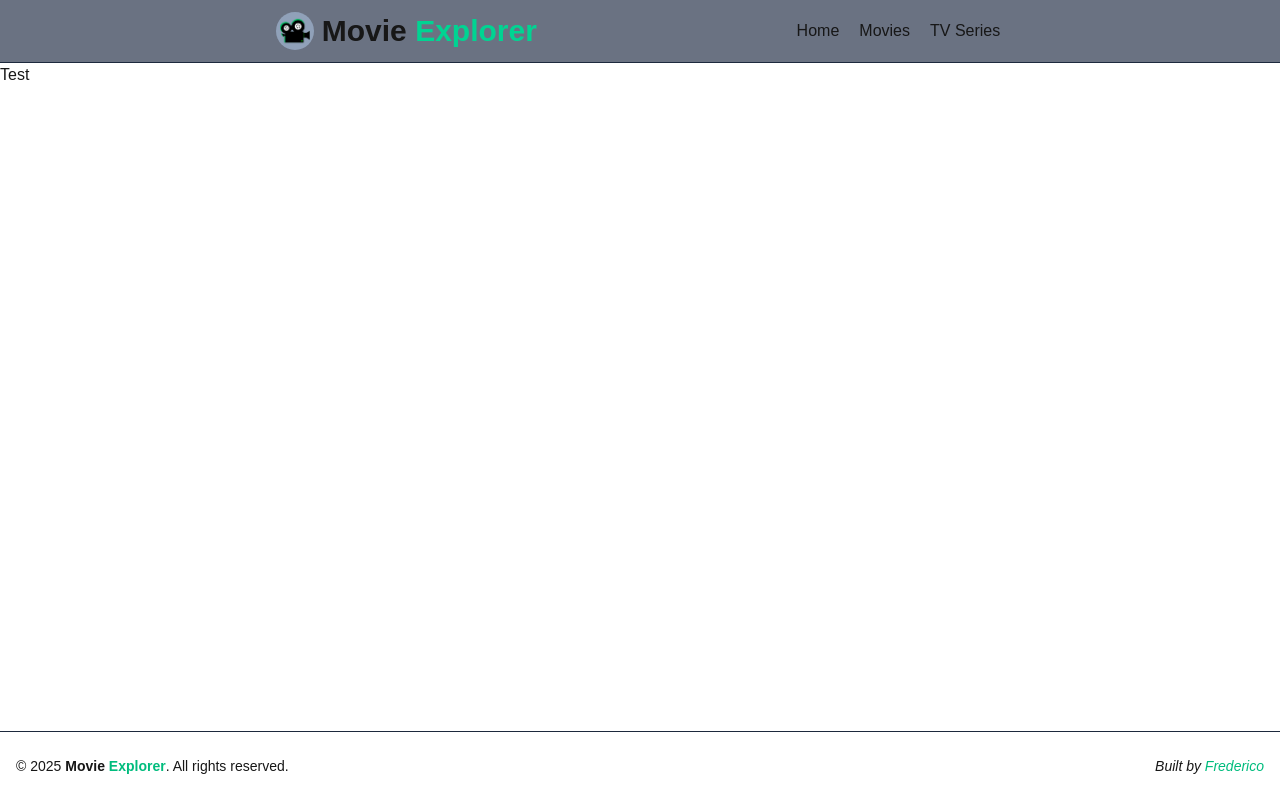
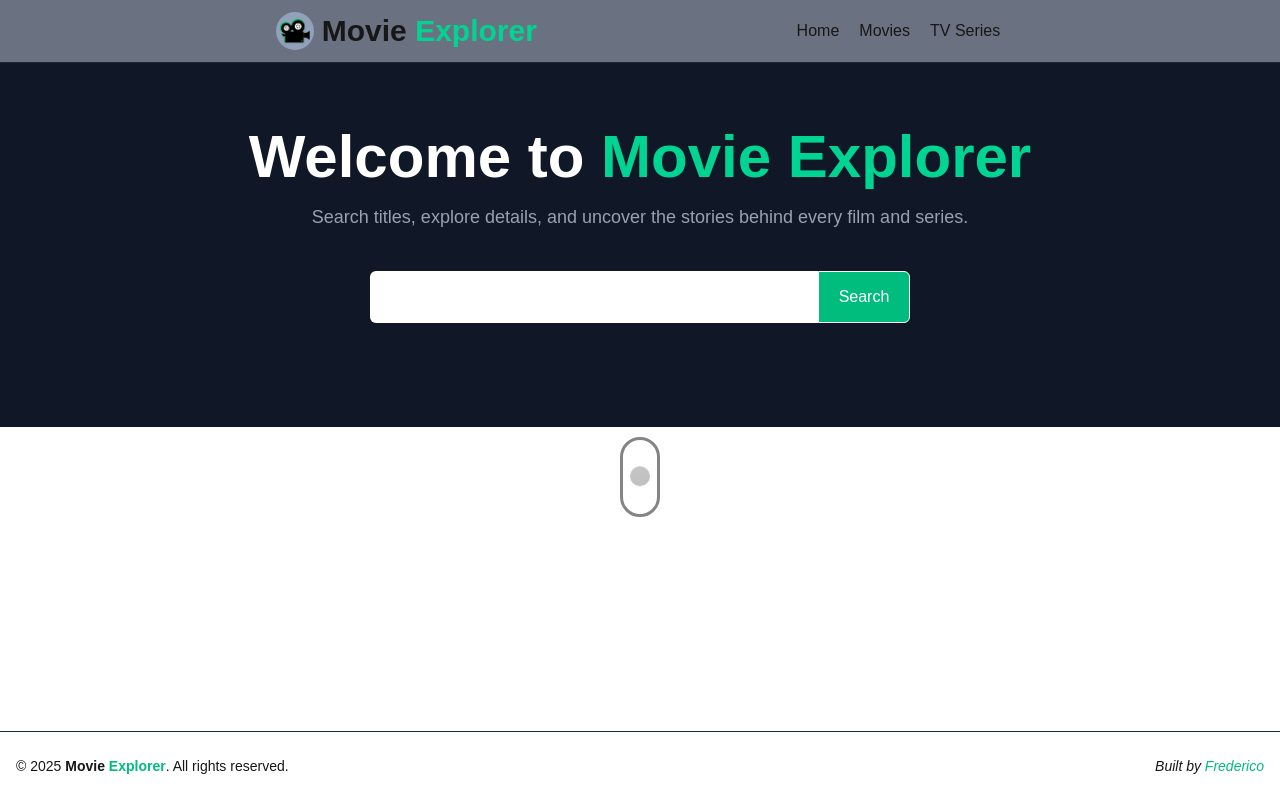
Before and after one commit to FredH2O/movie-explorer, a Next.js app: page / in a window 1280 px wide. Built offline with nearby package versions, Linux system fonts and the light colour scheme.

Commit message:
feat: add ScrollDown feature

```diff
--- a/app/layout.tsx
+++ b/app/layout.tsx
@@ -15,8 +15,8 @@ const geistMono = Geist_Mono({
 });
 
 export const metadata: Metadata = {
-  title: "Create Next App",
-  description: "Generated by create next app",
+  title: "Movie Explorer",
+  description: "Movie Explorer is designed to see movies and series by depth.",
 };
 
 export default function RootLayout({
--- a/app/page.tsx
+++ b/app/page.tsx
@@ -1,3 +1,11 @@
+import HeroSection from "@/components/HeroSection";
+import ScrollDown from "@/components/ScrollDown/ScrollIcon";
+
 export default function Home() {
-  return <div>Test</div>;
+  return (
+    <div>
+      <HeroSection />
+      <ScrollDown />
+    </div>
+  );
 }
--- /dev/null
+++ b/components/HeroSection.tsx
@@ -0,0 +1,27 @@
+const HeroSection = () => {
+  return (
+    <section className="bg-gray-900 text-white py-16">
+      <div className="max-w-4xl mx-auto px-4 text-center">
+        <h1 className="text-4xl sm:text-6xl font-bold mb-4">
+          Welcome to <span className="text-emerald-400">Movie Explorer</span>
+        </h1>
+        <p className="text-gray-400 text-lg">
+          Search titles, explore details, and uncover the stories behind every
+          film and series.
+        </p>
+
+        <form className="flex flex-row justify-center py-10">
+          <input
+            type="text"
+            className="bg-white outline-0 px-5 py-3 text-xl text-black max-w-md rounded-l-md w-[500px]"
+          />
+          <button className="bg-emerald-500 border px-5 py-2 cursor-pointer rounded-r-md hover:bg-emerald-700 hover:text-black">
+            Search
+          </button>
+        </form>
+      </div>
+    </section>
+  );
+};
+
+export default HeroSection;
--- /dev/null
+++ b/components/ScrollDown/ScrollDown.module.css
@@ -0,0 +1,34 @@
+.mouse-btn {
+  margin: 10px auto;
+  width: 40px;
+  height: 80px;
+  border: 3px solid rgba(122, 122, 124, 0.918);
+  border-radius: 20px;
+  display: flex;
+}
+
+.mouse-scroll {
+  display: block;
+  width: 20px;
+  height: 20px;
+  background: linear-gradient(
+    170deg,
+    rgba(122, 122, 124, 0.918),
+    rgb(123, 124, 124)
+  );
+  border-radius: 50%;
+  margin: auto;
+  animation: scrolling13 1s linear infinite;
+}
+
+@keyframes scrolling13 {
+  0% {
+    opacity: 0;
+    transform: translateY(-20px);
+  }
+
+  100% {
+    opacity: 1;
+    transform: translateY(20px);
+  }
+}
--- /dev/null
+++ b/components/ScrollDown/ScrollIcon.tsx
@@ -0,0 +1,13 @@
+import styles from "./ScrollDown.module.css";
+
+const ScrollDown = () => {
+  return (
+    <div className={styles.container_mouse}>
+      <span className={styles["mouse-btn"]}>
+        <span className={styles["mouse-scroll"]}></span>
+      </span>
+    </div>
+  );
+};
+
+export default ScrollDown;
```
